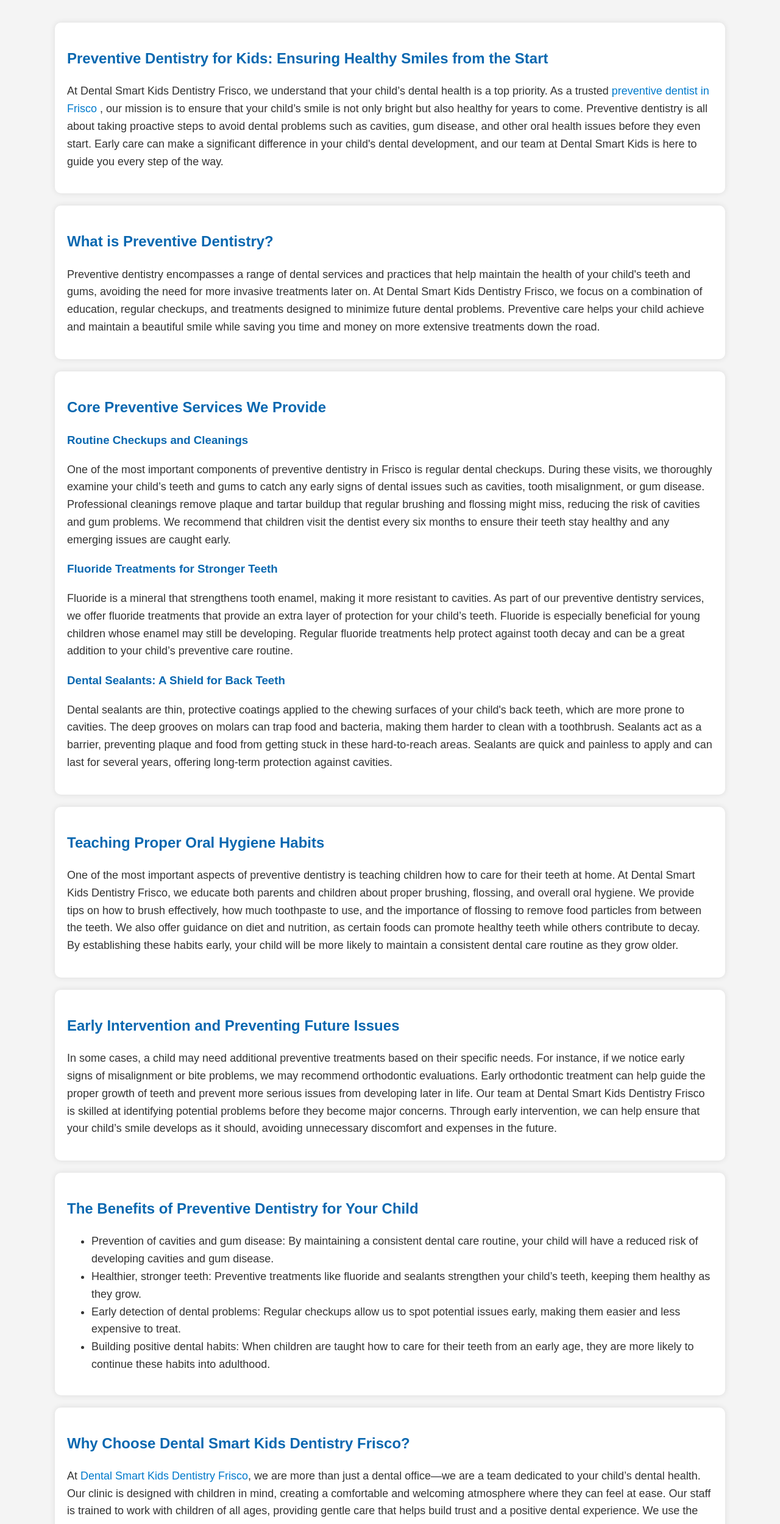
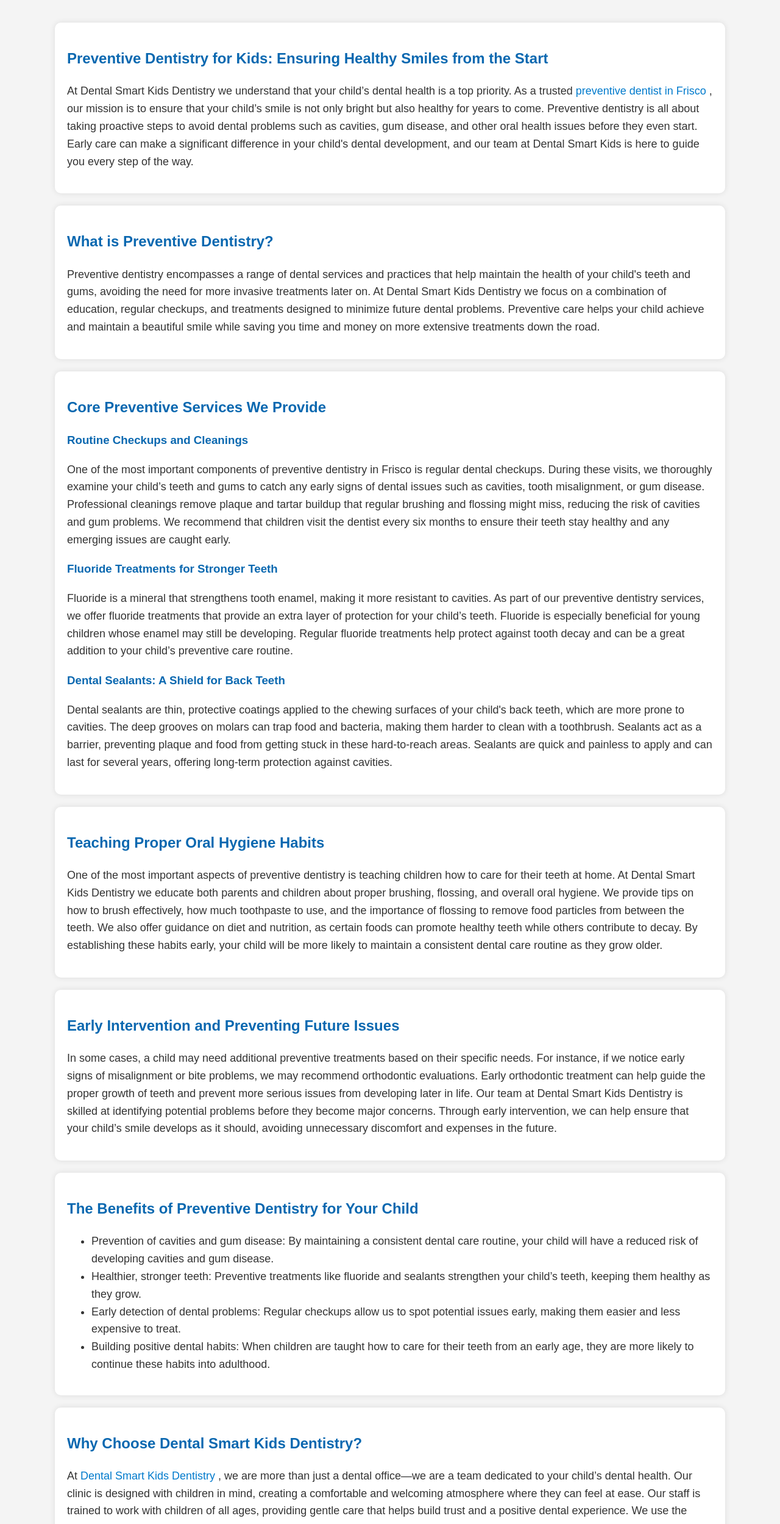
Before and after one commit to dentalsmartkids/pediatric-dentist-frisco, a plain HTML site: page index.html in a window 1280 px wide. Shown: the part 301-2800 px from the top of the page at 61% size. Drawn offline with Linux system fonts and the light colour scheme.

Commit message:
Update index.html

```diff
--- a/index.html
+++ b/index.html
@@ -4,7 +4,7 @@
     <meta name="google-site-verification" content="5GFsZ3X9b29o7BzQ5Vjt98oyrAMQQuMawh0HUZUpvLQ" />
     <meta charset="UTF-8">
     <meta name="viewport" content="width=device-width, initial-scale=1.0">
-    <title>Preventive Dentist Frisco - Protect Your Child's Smile Today | Dental Smart Kids</title>
+    <title>Trusted Preventive Dentist Frisco | Dental Smart Kids Dentistry</title>
     <meta name="description" content="Looking for a preventive dentist in Frisco? Dental Smart Kids Dentistry offers expert care to keep your child's smile healthy. Book your appointment today!">
     <meta name="robots" content="index, follow">
     <meta name="googlebot" content="index, follow">
@@ -87,7 +87,7 @@
 <body>
 
 <header>
-    <img src="https://dentalsmartkids.com/wp-content/uploads/2024/02/logo.svg" alt="Dental Smart Kids Dentistry Frisco logo">
+    <img src="https://dentalsmartkids.com/wp-content/uploads/2024/02/logo.svg" alt="Dental Smart Kids Dentistry logo">
 </header>
 
 <img class="feature-image" src="https://avatars.mds.yandex.net/i?id=4896aea4e077a12c5a43018ec086dd716b0a33b5ae8811f5-9831149-images-thumbs&n=13" alt="Happy child smiling after a dental visit at Dental Smart Kids in Frisco">
@@ -95,13 +95,13 @@
 <div class="container">
     <section>
         <h1>Preventive Dentistry for Kids: Ensuring Healthy Smiles from the Start</h1>
-        <p>At Dental Smart Kids Dentistry Frisco, we understand that your child’s dental health is a top priority. As a trusted <a href="https://dentalsmartkids.com/prevention/" target="_blank">preventive dentist in Frisco</a>
+        <p>At Dental Smart Kids Dentistry we understand that your child’s dental health is a top priority. As a trusted <a href="https://dentalsmartkids.com/prevention/" target="_blank">preventive dentist in Frisco</a>
 , our mission is to ensure that your child’s smile is not only bright but also healthy for years to come. Preventive dentistry is all about taking proactive steps to avoid dental problems such as cavities, gum disease, and other oral health issues before they even start. Early care can make a significant difference in your child's dental development, and our team at Dental Smart Kids is here to guide you every step of the way.</p>
     </section>
 
     <section>
         <h2>What is Preventive Dentistry?</h2>
-        <p>Preventive dentistry encompasses a range of dental services and practices that help maintain the health of your child's teeth and gums, avoiding the need for more invasive treatments later on. At Dental Smart Kids Dentistry Frisco, we focus on a combination of education, regular checkups, and treatments designed to minimize future dental problems. Preventive care helps your child achieve and maintain a beautiful smile while saving you time and money on more extensive treatments down the road.</p>
+        <p>Preventive dentistry encompasses a range of dental services and practices that help maintain the health of your child's teeth and gums, avoiding the need for more invasive treatments later on. At Dental Smart Kids Dentistry we focus on a combination of education, regular checkups, and treatments designed to minimize future dental problems. Preventive care helps your child achieve and maintain a beautiful smile while saving you time and money on more extensive treatments down the road.</p>
     </section>
 
     <section>
@@ -118,12 +118,12 @@
 
     <section>
         <h2>Teaching Proper Oral Hygiene Habits</h2>
-        <p>One of the most important aspects of preventive dentistry is teaching children how to care for their teeth at home. At Dental Smart Kids Dentistry Frisco, we educate both parents and children about proper brushing, flossing, and overall oral hygiene. We provide tips on how to brush effectively, how much toothpaste to use, and the importance of flossing to remove food particles from between the teeth. We also offer guidance on diet and nutrition, as certain foods can promote healthy teeth while others contribute to decay. By establishing these habits early, your child will be more likely to maintain a consistent dental care routine as they grow older.</p>
+        <p>One of the most important aspects of preventive dentistry is teaching children how to care for their teeth at home. At Dental Smart Kids Dentistry we educate both parents and children about proper brushing, flossing, and overall oral hygiene. We provide tips on how to brush effectively, how much toothpaste to use, and the importance of flossing to remove food particles from between the teeth. We also offer guidance on diet and nutrition, as certain foods can promote healthy teeth while others contribute to decay. By establishing these habits early, your child will be more likely to maintain a consistent dental care routine as they grow older.</p>
     </section>
 
     <section>
         <h2>Early Intervention and Preventing Future Issues</h2>
-        <p>In some cases, a child may need additional preventive treatments based on their specific needs. For instance, if we notice early signs of misalignment or bite problems, we may recommend orthodontic evaluations. Early orthodontic treatment can help guide the proper growth of teeth and prevent more serious issues from developing later in life. Our team at Dental Smart Kids Dentistry Frisco is skilled at identifying potential problems before they become major concerns. Through early intervention, we can help ensure that your child’s smile develops as it should, avoiding unnecessary discomfort and expenses in the future.</p>
+        <p>In some cases, a child may need additional preventive treatments based on their specific needs. For instance, if we notice early signs of misalignment or bite problems, we may recommend orthodontic evaluations. Early orthodontic treatment can help guide the proper growth of teeth and prevent more serious issues from developing later in life. Our team at Dental Smart Kids Dentistry is skilled at identifying potential problems before they become major concerns. Through early intervention, we can help ensure that your child’s smile develops as it should, avoiding unnecessary discomfort and expenses in the future.</p>
     </section>
 
     <section>
@@ -137,13 +137,13 @@
     </section>
 
     <section>
-        <h2>Why Choose Dental Smart Kids Dentistry Frisco?</h2>
-        <p>At <a href="https://dentalsmartkids.com/" target="_blank">Dental Smart Kids Dentistry Frisco</a>, we are more than just a dental office—we are a team dedicated to your child’s dental health. Our clinic is designed with children in mind, creating a comfortable and welcoming atmosphere where they can feel at ease. Our staff is trained to work with children of all ages, providing gentle care that helps build trust and a positive dental experience. We use the latest dental technology and techniques to deliver the highest quality preventive care available.</p>
+        <h2>Why Choose Dental Smart Kids Dentistry?</h2>
+        <p>At <a href="https://dentalsmartkids.com/" target="_blank">Dental Smart Kids Dentistry </a>, we are more than just a dental office—we are a team dedicated to your child’s dental health. Our clinic is designed with children in mind, creating a comfortable and welcoming atmosphere where they can feel at ease. Our staff is trained to work with children of all ages, providing gentle care that helps build trust and a positive dental experience. We use the latest dental technology and techniques to deliver the highest quality preventive care available.</p>
     </section>
 
     <section>
         <h2>Schedule an Appointment with Our Preventive Dentist Today!</h2>
-        <p>Don’t wait until dental issues arise—schedule a visit with our preventive dentist in Frisco today! Our team at Dental Smart Kids Dentistry Frisco is here to guide you through every step of your child’s oral health journey. Contact us at <a href="https://maps.app.goo.gl/8XWkSgLpzWbuGRe39" target="_blank">6950 Parkwood Blvd. #200 Frisco, TX 75034</a>, or call us to make an appointment. Together, we can help your child achieve a lifetime of healthy smiles.</p>
+        <p>Don’t wait until dental issues arise—schedule a visit with our preventive dentist in Frisco today! Our team at Dental Smart Kids Dentistry is here to guide you through every step of your child’s oral health journey. Contact us at <a href="https://maps.app.goo.gl/8XWkSgLpzWbuGRe39" target="_blank">6950 Parkwood Blvd. #200 Frisco, TX 75034</a>, or call us to make an appointment. Together, we can help your child achieve a lifetime of healthy smiles.</p>
         <a href="https://dentalsmartkids.com/contact-us/" class="cta-button" target="_blank">Schedule Your Appointment Now</a>
     </section>
 
@@ -158,7 +158,7 @@
 </div>
 
 <footer>
-    <p>&copy; 2025 Dental Smart Kids Dentistry Frisco. All rights reserved.</p>
+    <p>&copy; 2025 Dental Smart Kids Dentistry. All rights reserved.</p>
 </footer>
 
 </body>
```
